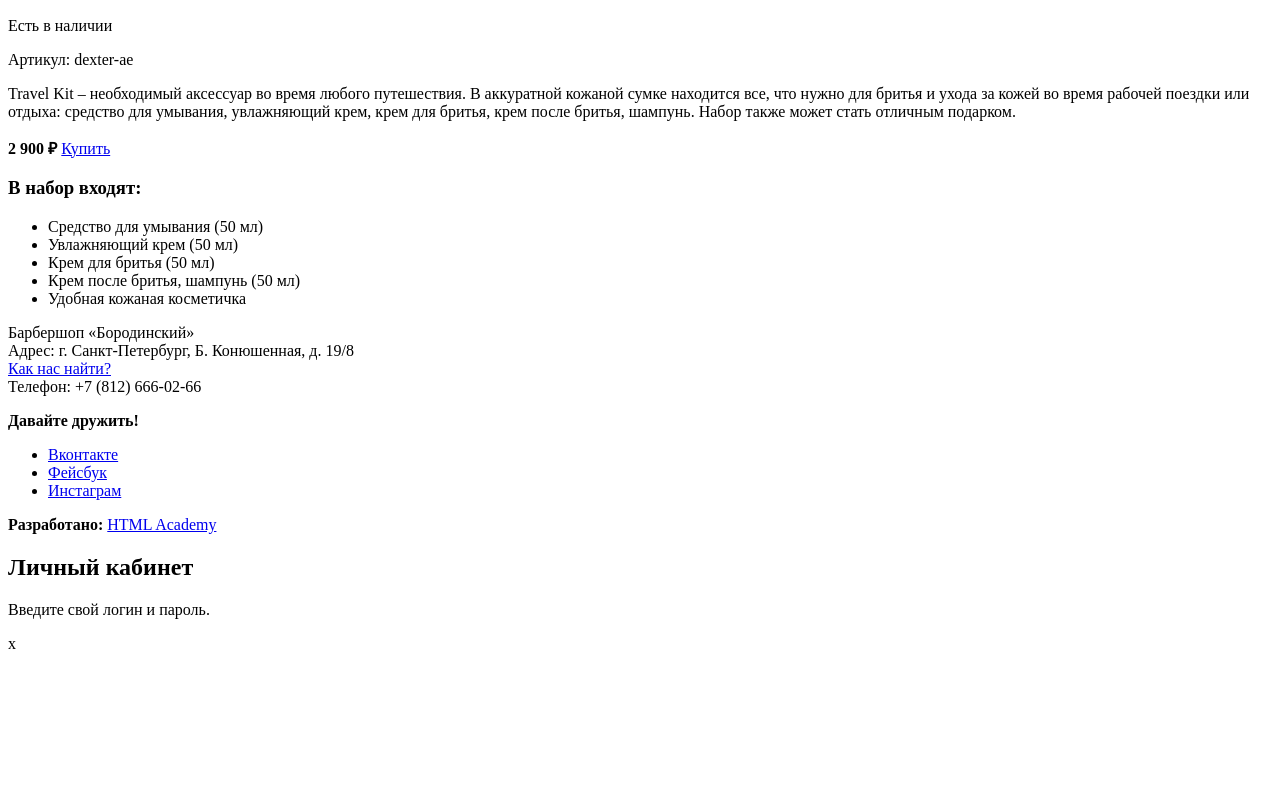
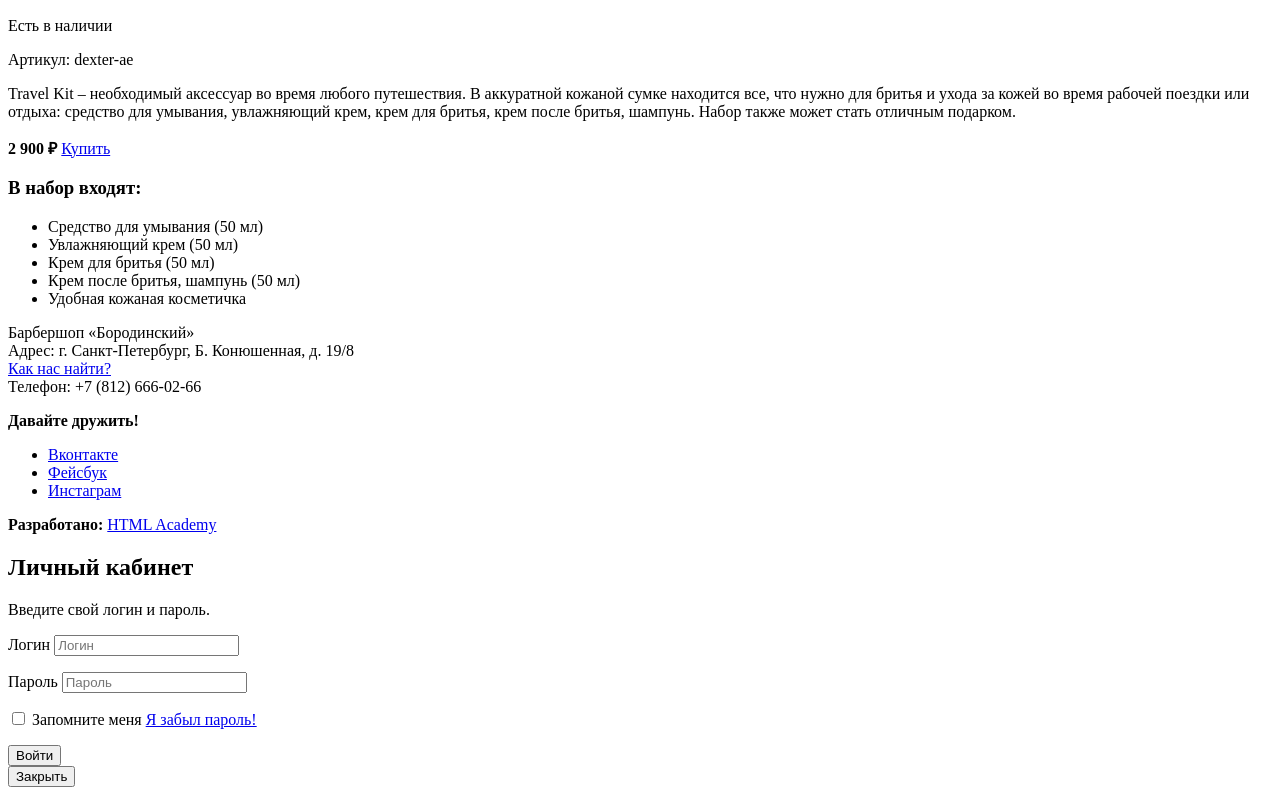
Before and after one commit to leann-fraoigh/577671-barbershop, a plain HTML site: page catalog-item.html in a window 1280 px wide. Shown: the part 1422-2217 px from the top of the page. Before the commit the page ends 2083 px from the top, so only its background shows below. Drawn offline with Linux system fonts and the light colour scheme.

Commit message:
Добавила форму входа на станицу товара

```diff
--- a/catalog-item.html
+++ b/catalog-item.html
@@ -87,8 +87,27 @@
     <section class="modal modal-login">
       <h2>Личный кабинет</h2>
       <p>Введите свой логин и пароль.</p>
-      <!-- Здесь будет форма -->
-      <span class="modal-close">x</span>
+      <form class="login-form" action="https://echo.htmlacademy.ru" method="post">
+        <p>
+          <label class="visually-hidden" for="user-login">Логин</label>
+          <input class="login-icon-user" id="user-login" type="text" name="login" placeholder="Логин">
+        </p>
+        <p>
+          <label class="visually-hidden" for="user-password">Пароль</label>
+          <input class="login-icon-password" id="user-password" type="password" name="password" placeholder="Пароль">
+        </p>
+        <p class="login-password-info">
+          <label class="login-checkbox">
+            <input type="checkbox" name="remember" class="visually-hidden">
+            <span class="checkbox-indicator"></span>
+            Запомните меня
+          </label>
+          <a class="restore" href="#">Я забыл пароль!</a>
+        </p>
+        <button class="button" type="submit">Войти</button>
+      </form>
+      <button class="modal-close" type="button">Закрыть</button>
+    </section>
     </section>
   </body>
 </html>
```
